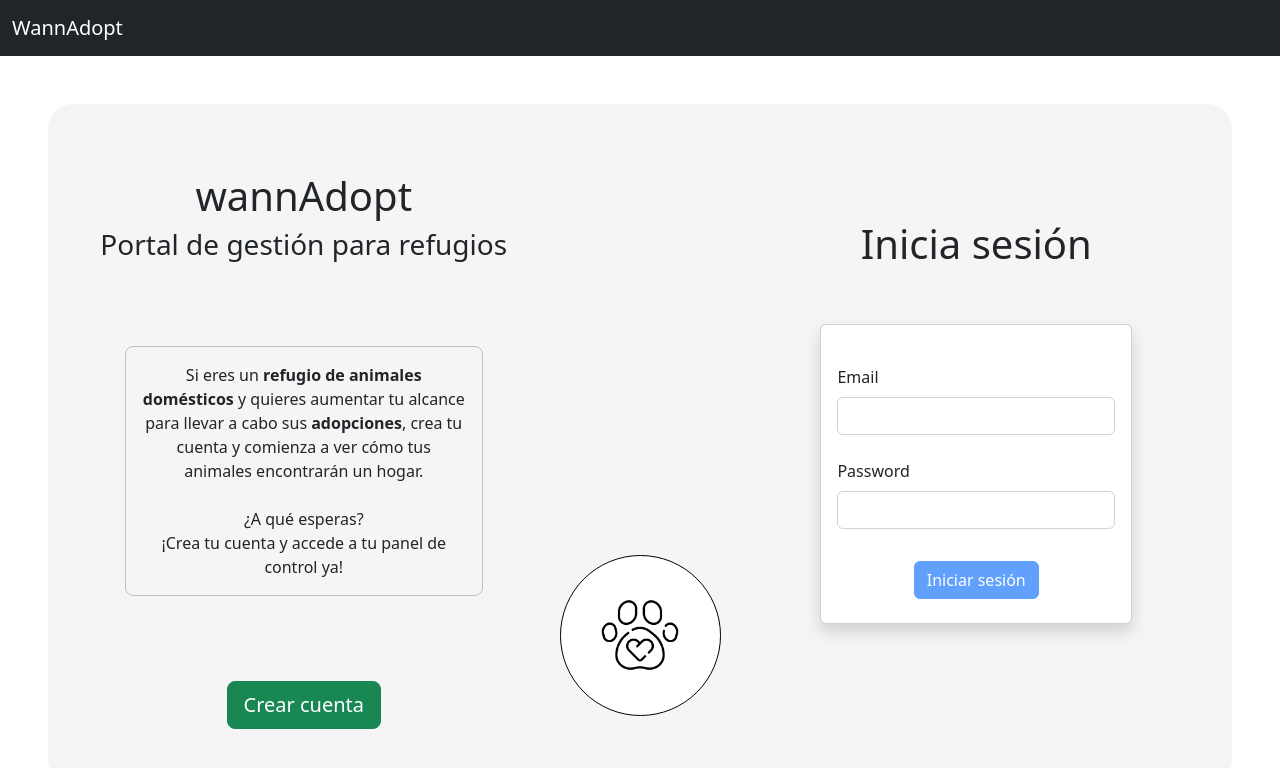
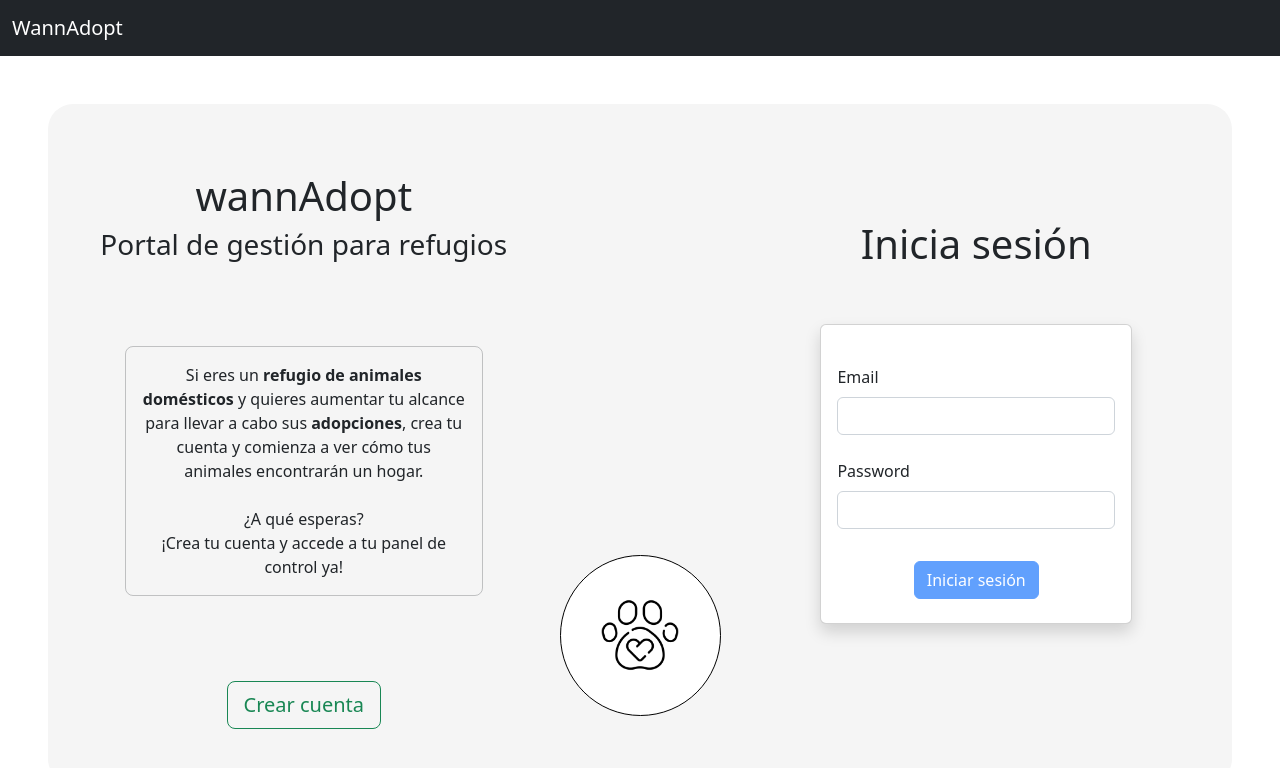
Before and after one commit to eas45/wannAdopt-BO-frontend, an Angular app: page /login in a window 1280 px wide. Shown: the top 768 px of the page. Built offline with nearby package versions, Linux system fonts and the light colour scheme.

Commit message:
Se navega al registro

```diff
--- a/src/app/components/login/login.component.html
+++ b/src/app/components/login/login.component.html
@@ -12,9 +12,9 @@
     </div>
 
     <!-- Register button -->
-    <button class="btn btn-lg btn-success my-2">
+    <a href="/register" class="btn btn-lg btn-outline-success my-2">
       Crear cuenta
-    </button>
+    </a>
   </div>
   <div class="logo">
     <div class="h-100 d-flex flex-column justify-content-end">
```
